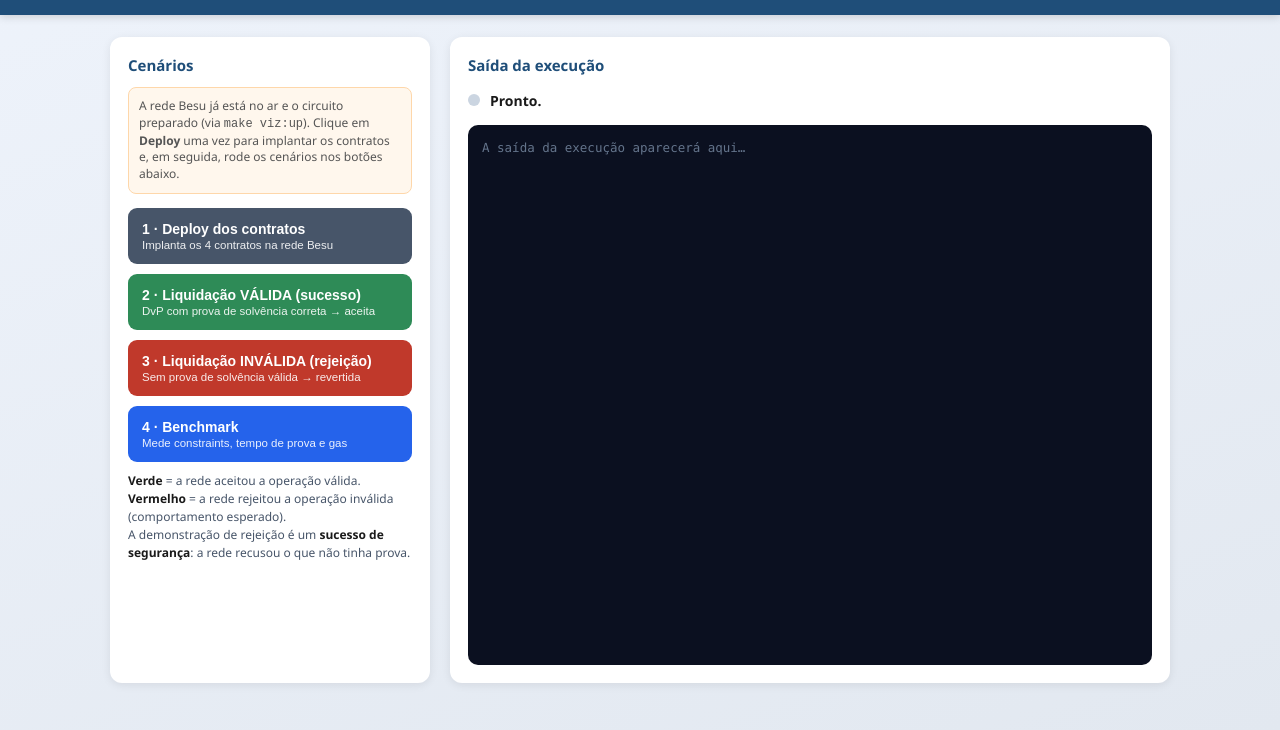
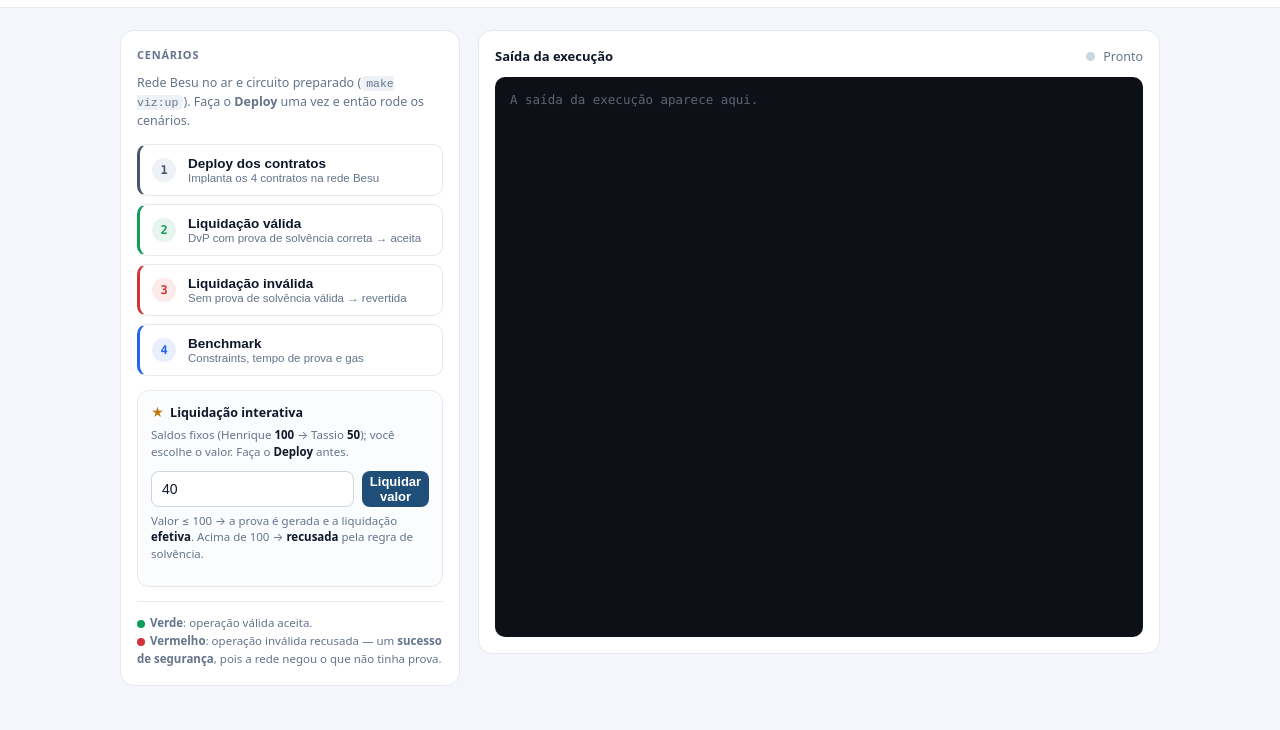
Before and after one commit to HenriqueLamarca/tcc-drex-zkp-lgpd, a website: page viz/index.html in a window 1280 px wide. Shown: the part 70-800 px from the top of the page. Drawn offline with Linux system fonts and the light colour scheme.

Commit message:
style(viz): repagina o painel com UI minimalista e a liquidacao interativa
Redesenho do painel (viz/index.html): paleta neutra com um unico acento institucional, acoes em lista com filete colorido a esquerda no lugar de botoes cheios, tipografia de sistema, campo de valor integrado e terminal refinado. Inclui os controles da liquidacao interativa. Logica e IDs preservados (mesmos data-target e ids).

```diff
--- a/viz/index.html
+++ b/viz/index.html
@@ -3,114 +3,169 @@
 <head>
 <meta charset="UTF-8" />
 <meta name="viewport" content="width=device-width, initial-scale=1.0" />
-<title>PoC DREX-ZKP-LGPD — Painel de Demonstração</title>
+<title>PoC DREX-ZKP-LGPD — Painel</title>
 <style>
   :root {
-    --azul: #1f4e79;
-    --azul-claro: #2563eb;
-    --verde: #2e8b57;
-    --vermelho: #c0392b;
-    --ambar: #d97706;
-    --bg: #0f172a;
-    --card: #ffffff;
-    --texto: #1a1a1a;
+    --bg: #f4f6fb; --panel: #ffffff; --ink: #0f172a; --muted: #64748b;
+    --line: #e5e9f0; --line-soft: #eef1f6;
+    --accent: #1f4e79; --green: #0f9d58; --red: #d13438; --blue: #2563eb;
+    --amber: #c2780c; --slate: #475569;
+    --term-bg: #0d1117; --term-ink: #cdd6e3;
   }
   * { box-sizing: border-box; }
   body {
-    margin: 0; font-family: "Segoe UI", Arial, sans-serif;
-    background: linear-gradient(160deg, #eef3fb 0%, #e2e8f0 100%);
-    color: var(--texto); min-height: 100vh;
+    margin: 0; background: var(--bg); color: var(--ink);
+    font-family: system-ui, -apple-system, "Segoe UI", Roboto, Helvetica, Arial, sans-serif;
+    -webkit-font-smoothing: antialiased;
   }
-  header {
-    background: var(--azul); color: #fff; padding: 18px 28px;
-    box-shadow: 0 2px 8px rgba(0,0,0,.15);
+  header { background: var(--panel); border-bottom: 1px solid var(--line); padding: 16px 28px; }
+  .brand { display: flex; align-items: center; gap: 10px; flex-wrap: wrap; }
+  .brand h1 { margin: 0; font-size: 16px; font-weight: 650; letter-spacing: -.01em; }
+  .brand .tag {
+    font: 600 10.5px/1 ui-monospace, SFMono-Regular, Consolas, monospace;
+    color: var(--accent); background: #eef3fb; border: 1px solid #dbe6f5;
+    padding: 4px 7px; border-radius: 6px; text-transform: uppercase; letter-spacing: .04em;
   }
-  header h1 { margin: 0; font-size: 20px; }
-  header p { margin: 4px 0 0; font-size: 13px; opacity: .85; }
-  .wrap { max-width: 1100px; margin: 22px auto; padding: 0 20px;
-          display: grid; grid-template-columns: 320px 1fr; gap: 20px; }
-  @media (max-width: 860px){ .wrap { grid-template-columns: 1fr; } }
-  .panel { background: var(--card); border-radius: 12px; padding: 18px;
-           box-shadow: 0 2px 10px rgba(0,0,0,.08); }
-  .panel h2 { margin: 0 0 12px; font-size: 15px; color: var(--azul); }
-  .nota { font-size: 12px; color: #555; background: #fff7ed; border: 1px solid #fed7aa;
-          border-radius: 8px; padding: 10px; margin-bottom: 14px; line-height: 1.4; }
-  button.run {
-    display: block; width: 100%; text-align: left; border: none; cursor: pointer;
-    padding: 13px 14px; margin-bottom: 10px; border-radius: 9px; color: #fff;
-    font-size: 14px; font-weight: 600; transition: transform .05s, filter .15s;
+  header p { margin: 6px 0 0; font-size: 12.5px; color: var(--muted); }
+
+  .wrap {
+    max-width: 1080px; margin: 22px auto; padding: 0 20px;
+    display: grid; grid-template-columns: 340px 1fr; gap: 18px; align-items: start;
   }
-  button.run small { display: block; font-weight: 400; font-size: 11.5px; opacity: .9; margin-top: 2px; }
-  button.run:hover:not(:disabled) { filter: brightness(1.08); }
-  button.run:active:not(:disabled) { transform: translateY(1px); }
-  button.run:disabled { opacity: .5; cursor: not-allowed; }
-  .b-deploy { background: #475569; }
-  .b-demo   { background: var(--verde); }
-  .b-fail   { background: var(--vermelho); }
-  .b-bench  { background: var(--azul-claro); }
-  .status { display: flex; align-items: center; gap: 10px; margin-bottom: 12px;
-            font-size: 14px; font-weight: 600; min-height: 26px; }
-  .dot { width: 12px; height: 12px; border-radius: 50%; background: #cbd5e1; }
-  .dot.run { background: var(--ambar); animation: pulse 1s infinite; }
-  .dot.ok  { background: var(--verde); }
-  .dot.err { background: var(--vermelho); }
-  @keyframes pulse { 0%,100%{opacity:1} 50%{opacity:.3} }
-  .badge { display: none; padding: 10px 14px; border-radius: 9px; font-weight: 700;
-           font-size: 15px; margin-bottom: 12px; }
-  .badge.ok  { display:block; background:#e7f6ec; color:var(--verde); border:1px solid #a7e3bd; }
-  .badge.err { display:block; background:#fdeaea; color:var(--vermelho); border:1px solid #f3b4b4; }
-  .term { background: #0b1020; color: #d6e2f0; border-radius: 10px; padding: 14px;
-          font-family: "Cascadia Code", Consolas, "Courier New", monospace;
-          font-size: 12.5px; line-height: 1.45; height: 540px; overflow-y: auto;
-          white-space: pre-wrap; word-break: break-word; }
-  .term .cmd { color: #7dd3fc; font-weight: 600; }
-  .term:empty::before { content: "A saída da execução aparecerá aqui…"; color:#64748b; }
-  .legenda { font-size: 12px; color:#475569; line-height:1.5; margin-top: 6px; }
-  .legenda b { color: var(--texto); }
+  @media (max-width: 880px) { .wrap { grid-template-columns: 1fr; } }
+
+  .card { background: var(--panel); border: 1px solid var(--line); border-radius: 14px; padding: 16px; }
+  .card > h2 {
+    margin: 0 0 12px; font-size: 11px; font-weight: 600; text-transform: uppercase;
+    letter-spacing: .07em; color: var(--muted);
+  }
+  .hint { font-size: 12.5px; color: var(--muted); line-height: 1.5; margin: 0 0 14px; }
+  .hint code { background: var(--line-soft); padding: 1px 5px; border-radius: 5px; font-size: 11.5px; }
+
+  .actions { display: flex; flex-direction: column; gap: 8px; }
+  .action {
+    display: flex; align-items: center; gap: 12px; width: 100%; text-align: left; cursor: pointer;
+    background: var(--panel); border: 1px solid var(--line); border-left: 3px solid var(--slate);
+    border-radius: 10px; padding: 11px 12px; color: var(--ink);
+    transition: background .12s, border-color .12s, transform .04s;
+  }
+  .action:hover:not(:disabled) { background: #f8fafc; }
+  .action:active:not(:disabled) { transform: translateY(1px); }
+  .action:disabled { opacity: .45; cursor: not-allowed; }
+  .action .num {
+    flex: 0 0 24px; height: 24px; border-radius: 50%; background: var(--line-soft);
+    color: var(--slate); font: 600 12px/24px ui-monospace, Consolas, monospace; text-align: center;
+  }
+  .action .meta { display: flex; flex-direction: column; gap: 1px; min-width: 0; }
+  .action .title { font-size: 13.5px; font-weight: 600; }
+  .action .desc { font-size: 11.5px; color: var(--muted); }
+  .action.demo { border-left-color: var(--green); }
+  .action.demo .num { color: var(--green); background: #e8f5ee; }
+  .action.fail { border-left-color: var(--red); }
+  .action.fail .num { color: var(--red); background: #fdeaea; }
+  .action.bench { border-left-color: var(--blue); }
+  .action.bench .num { color: var(--blue); background: #e9effd; }
+
+  .interactive { margin-top: 14px; border: 1px solid var(--line); border-radius: 12px; padding: 13px; background: #fbfcfe; }
+  .interactive .h { font-size: 12.5px; font-weight: 600; display: flex; align-items: center; gap: 6px; }
+  .interactive .h .star { color: var(--amber); }
+  .interactive .sub { font-size: 11.5px; color: var(--muted); line-height: 1.45; margin: 6px 0 10px; }
+  .interactive .sub b { color: var(--ink); font-weight: 600; }
+  .field { display: flex; gap: 8px; }
+  .field input {
+    flex: 0 0 92px; padding: 9px 10px; border: 1px solid #cdd5e1; border-radius: 8px;
+    font-size: 14px; font-variant-numeric: tabular-nums; color: var(--ink);
+  }
+  .field input:focus { outline: none; border-color: var(--accent); box-shadow: 0 0 0 3px rgba(31,78,121,.12); }
+  .field button {
+    flex: 1; border: none; cursor: pointer; border-radius: 8px; background: var(--accent);
+    color: #fff; font-size: 13px; font-weight: 600; transition: filter .12s, transform .04s;
+  }
+  .field button:hover:not(:disabled) { filter: brightness(1.08); }
+  .field button:active:not(:disabled) { transform: translateY(1px); }
+  .field button:disabled { opacity: .5; cursor: not-allowed; }
+
+  .legend { font-size: 11.5px; color: var(--muted); line-height: 1.6; margin: 14px 0 0; padding-top: 12px; border-top: 1px solid var(--line); }
+  .legend .sw { display: inline-block; width: 8px; height: 8px; border-radius: 50%; margin-right: 5px; vertical-align: middle; }
+  .legend .g { background: var(--green); } .legend .r { background: var(--red); }
+
+  .outhead { display: flex; align-items: center; justify-content: space-between; gap: 12px; margin-bottom: 12px; }
+  .outhead .t { font-size: 13px; font-weight: 600; }
+  .status { display: flex; align-items: center; gap: 8px; font-size: 12.5px; color: var(--muted); white-space: nowrap; }
+  .dot { width: 9px; height: 9px; border-radius: 50%; background: #cbd5e1; flex: 0 0 auto; }
+  .dot.run { background: var(--amber); animation: pulse 1s infinite; }
+  .dot.ok { background: var(--green); }
+  .dot.err { background: var(--red); }
+  @keyframes pulse { 0%,100% { opacity: 1; } 50% { opacity: .35; } }
+  .badge { display: none; font-size: 13px; font-weight: 600; padding: 9px 12px; border-radius: 9px; margin-bottom: 12px; }
+  .badge.ok { display: block; background: #e8f5ee; color: #0b7a43; border: 1px solid #b7e3c9; }
+  .badge.err { display: block; background: #fdeaea; color: #b3261e; border: 1px solid #f3b9b6; }
+  .term {
+    background: var(--term-bg); color: var(--term-ink); border-radius: 10px; padding: 14px 15px;
+    font: 12.5px/1.5 ui-monospace, "Cascadia Code", SFMono-Regular, Consolas, "Courier New", monospace;
+    height: 560px; overflow: auto; white-space: pre-wrap; word-break: break-word;
+  }
+  .term .cmd { color: #79c0ff; font-weight: 600; }
+  .term:empty::before { content: "A saída da execução aparece aqui."; color: #5b6675; }
 </style>
 </head>
 <body>
 <header>
-  <h1>PoC DREX-ZKP-LGPD — Painel de Demonstração</h1>
-  <p>Privacidade no Drex com Provas de Conhecimento Zero · execução real dos scripts do projeto</p>
+  <div class="brand">
+    <h1>Painel de Demonstração</h1>
+    <span class="tag">PoC · DREX-ZKP-LGPD</span>
+  </div>
+  <p>Privacidade no Drex com Provas de Conhecimento Zero — execução real dos scripts do projeto.</p>
 </header>
 
 <div class="wrap">
-  <div class="panel">
+  <div class="card">
     <h2>Cenários</h2>
-    <div class="nota">
-      A rede Besu já está no ar e o circuito preparado (via <code>make viz:up</code>).
-      Clique em <b>Deploy</b> uma vez para implantar os contratos e, em seguida, rode
-      os cenários nos botões abaixo.
+    <p class="hint">
+      Rede Besu no ar e circuito preparado (<code>make viz:up</code>). Faça o
+      <b>Deploy</b> uma vez e então rode os cenários.
+    </p>
+
+    <div class="actions">
+      <button class="action run" data-target="deploy" data-label="Deploy dos contratos">
+        <span class="num">1</span>
+        <span class="meta"><span class="title">Deploy dos contratos</span><span class="desc">Implanta os 4 contratos na rede Besu</span></span>
+      </button>
+      <button class="action run demo" data-target="demo" data-label="Liquidação válida">
+        <span class="num">2</span>
+        <span class="meta"><span class="title">Liquidação válida</span><span class="desc">DvP com prova de solvência correta → aceita</span></span>
+      </button>
+      <button class="action run fail" data-target="demo-fail" data-label="Liquidação inválida">
+        <span class="num">3</span>
+        <span class="meta"><span class="title">Liquidação inválida</span><span class="desc">Sem prova de solvência válida → revertida</span></span>
+      </button>
+      <button class="action run bench" data-target="benchmark" data-label="Benchmark">
+        <span class="num">4</span>
+        <span class="meta"><span class="title">Benchmark</span><span class="desc">Constraints, tempo de prova e gas</span></span>
+      </button>
     </div>
 
-    <button class="run b-deploy" data-target="deploy">
-      1 · Deploy dos contratos
-      <small>Implanta os 4 contratos na rede Besu</small>
-    </button>
-    <button class="run b-demo" data-target="demo">
-      2 · Liquidação VÁLIDA (sucesso)
-      <small>DvP com prova de solvência correta → aceita</small>
-    </button>
-    <button class="run b-fail" data-target="demo-fail">
-      3 · Liquidação INVÁLIDA (rejeição)
-      <small>Sem prova de solvência válida → revertida</small>
-    </button>
-    <button class="run b-bench" data-target="benchmark">
-      4 · Benchmark
-      <small>Mede constraints, tempo de prova e gas</small>
-    </button>
+    <div class="interactive">
+      <div class="h"><span class="star">★</span> Liquidação interativa</div>
+      <p class="sub">Saldos fixos (Henrique <b>100</b> → Tassio <b>50</b>); você escolhe o valor. Faça o <b>Deploy</b> antes.</p>
+      <div class="field">
+        <input type="number" id="valorTx" min="1" value="40" aria-label="Valor da transação" />
+        <button class="run" data-target="demo-value" data-label="Liquidação interativa">Liquidar valor</button>
+      </div>
+      <p class="sub">Valor ≤ 100 → a prova é gerada e a liquidação <b>efetiva</b>. Acima de 100 → <b>recusada</b> pela regra de solvência.</p>
+    </div>
 
-    <p class="legenda">
-      <b>Verde</b> = a rede aceitou a operação válida.<br>
-      <b>Vermelho</b> = a rede rejeitou a operação inválida (comportamento esperado).<br>
-      A demonstração de rejeição é um <b>sucesso de segurança</b>: a rede recusou o que não tinha prova.
+    <p class="legend">
+      <span class="sw g"></span><b>Verde</b>: operação válida aceita.<br>
+      <span class="sw r"></span><b>Vermelho</b>: operação inválida recusada — um <b>sucesso de segurança</b>, pois a rede negou o que não tinha prova.
     </p>
   </div>
 
-  <div class="panel">
-    <h2 id="titulo">Saída da execução</h2>
-    <div class="status"><span class="dot" id="dot"></span><span id="statusTxt">Pronto.</span></div>
+  <div class="card">
+    <div class="outhead">
+      <span class="t" id="titulo">Saída da execução</span>
+      <span class="status"><span class="dot" id="dot"></span><span id="statusTxt">Pronto</span></span>
+    </div>
     <div class="badge" id="badge"></div>
     <div class="term" id="term"></div>
   </div>
@@ -132,7 +187,7 @@
   function appendLine(line) {
     const div = document.createElement("div");
     if (line.startsWith("$ ")) div.className = "cmd";
-    div.textContent = line || " ";
+    div.textContent = line || " ";
     term.appendChild(div);
     term.scrollTop = term.scrollHeight;
   }
@@ -140,7 +195,16 @@
   buttons.forEach(btn => {
     btn.addEventListener("click", () => {
       const target = btn.dataset.target;
-      const label = btn.textContent.trim().split("\n")[0];
+      let extra = "";
+      if (target === "demo-value") {
+        const v = (document.getElementById("valorTx").value || "").trim();
+        if (!/^\d+$/.test(v) || Number(v) <= 0) {
+          alert("Informe um valor inteiro positivo.");
+          return;
+        }
+        extra = "&value=" + encodeURIComponent(v);
+      }
+      const label = btn.dataset.label || btn.textContent.trim().split("\n")[0];
       term.innerHTML = "";
       badge.className = "badge";
       badge.textContent = "";
@@ -149,7 +213,7 @@
       statusTxt.textContent = "Executando…";
       setRunning(true);
 
-      es = new EventSource("/run?target=" + encodeURIComponent(target));
+      es = new EventSource("/run?target=" + encodeURIComponent(target) + extra);
       es.onmessage = (ev) => {
         try { appendLine(JSON.parse(ev.data).line); } catch (_e) {}
       };
@@ -157,24 +221,29 @@
         const d = JSON.parse(ev.data);
         es.close(); setRunning(false);
         if (d.success) {
-          const rejeicao = target === "demo-fail";
           dot.className = "dot ok";
-          statusTxt.textContent = "Concluído.";
+          statusTxt.textContent = "Concluído";
           badge.className = "badge ok";
-          badge.textContent = rejeicao
-            ? "✓ Operação inválida REJEITADA pela rede (segurança validada)"
-            : "✓ Concluído com sucesso";
+          if (target === "demo-fail") {
+            badge.textContent = "✓ Operação inválida REJEITADA pela rede (segurança validada)";
+          } else if (target === "demo-value") {
+            badge.textContent = "✓ Liquidação efetivada com o valor escolhido";
+          } else {
+            badge.textContent = "✓ Concluído com sucesso";
+          }
         } else {
           dot.className = "dot err";
-          statusTxt.textContent = "Falhou.";
+          statusTxt.textContent = "Falhou";
           badge.className = "badge err";
-          badge.textContent = "✗ A etapa falhou — verifique a rede Besu e o deploy";
+          badge.textContent = target === "demo-value"
+            ? "✗ Liquidação NÃO efetivada — valor recusado pela regra de solvência (veja o motivo no log)"
+            : "✗ A etapa falhou — verifique a rede Besu e o deploy";
         }
       });
       es.onerror = () => {
         es.close(); setRunning(false);
         dot.className = "dot err";
-        statusTxt.textContent = "Conexão interrompida.";
+        statusTxt.textContent = "Conexão interrompida";
       };
     });
   });
```
